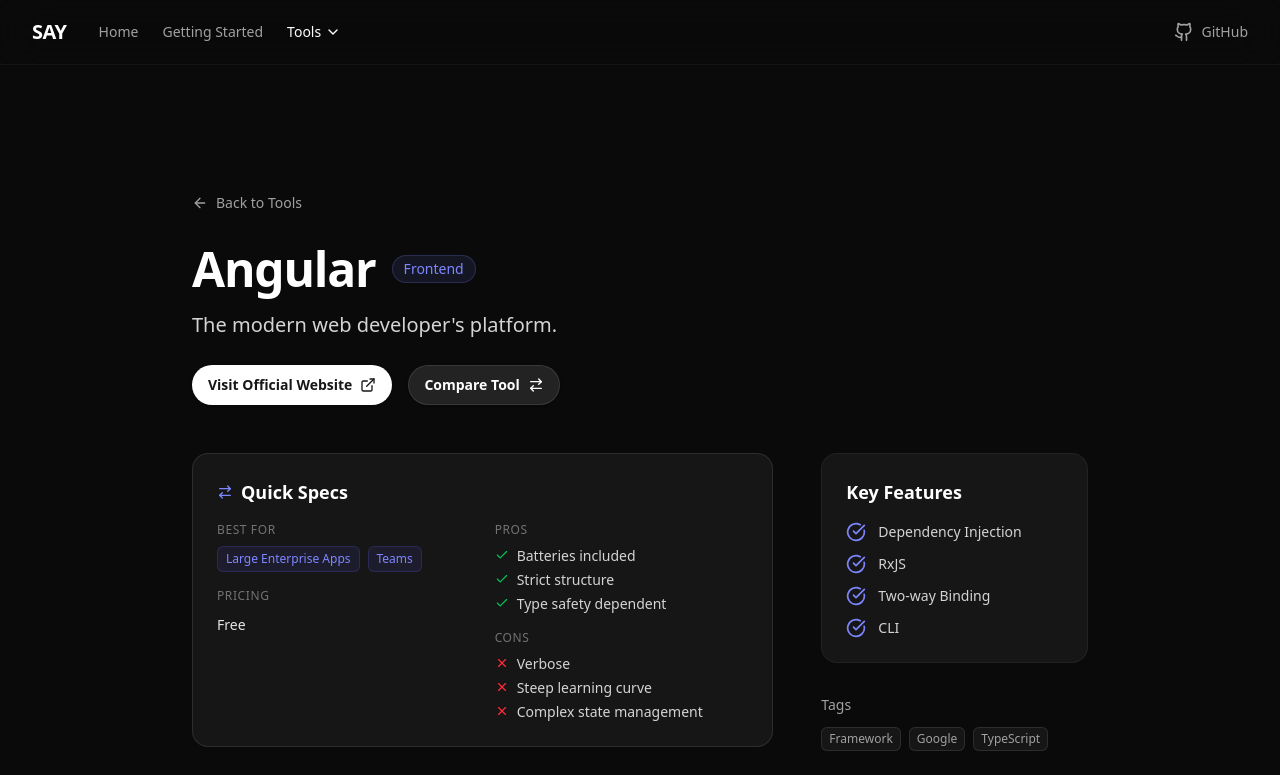
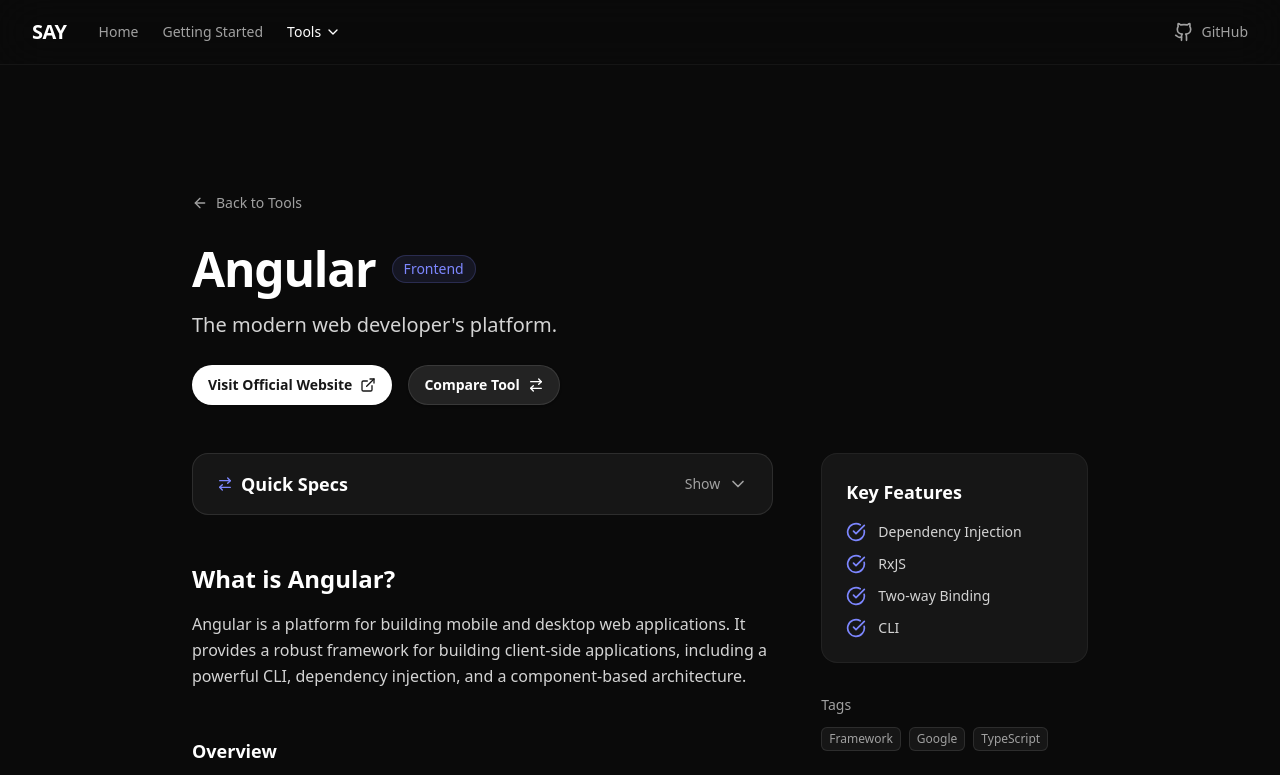
Before and after one commit to Tornado515/SAY, a React (Vite) app: page /tool/angular in a window 1280 px wide. Shown: the top 775 px of the page. Built offline with nearby package versions, Linux system fonts and the light colour scheme.

Commit message:
updated Quick Specs

```diff
--- a/src/App.tsx
+++ b/src/App.tsx
@@ -6,10 +6,12 @@
 import { ToolsPage } from './pages/ToolsPage';
 import { ComparisonPage } from './pages/ComparisonPage';
 import { GettingStartedPage } from './pages/GettingStartedPage';
+import { ScrollToTop } from './components/ScrollToTop';
 
 function App() {
   return (
     <BrowserRouter>
+      <ScrollToTop />
       <Routes>
         <Route path="/" element={<LandingPage />} />
         <Route path="/tools" element={<ToolsPage />} />
--- a/src/components/Layout.tsx
+++ b/src/components/Layout.tsx
@@ -162,7 +162,7 @@
                                 <Link
                                     to="/tools"
                                     onClick={closeMenu}
-                                    className="text-white font-medium flex-grow"
+                                    className={`font-medium flex-grow ${location.pathname.startsWith('/tool') || location.pathname === '/tools' || location.pathname.startsWith('/category') ? 'text-white' : 'text-neutral-400'}`}
                                 >
                                     Tools
                                 </Link>
--- /dev/null
+++ b/src/components/QuickSpecsSection.tsx
@@ -0,0 +1,79 @@
+import { useState } from 'react';
+import { ArrowRightLeft, ChevronDown, Check, X } from 'lucide-react';
+import { motion, AnimatePresence } from 'framer-motion';
+import type { Tool } from '../data/tools';
+
+export function QuickSpecsSection({ tool }: { tool: Tool }) {
+    const [isOpen, setIsOpen] = useState(false);
+
+    if (!tool.comparisonData) return null;
+
+    return (
+        <section className="overflow-hidden rounded-2xl border border-white/10 bg-white/5">
+            <button
+                onClick={() => setIsOpen(!isOpen)}
+                className="w-full flex items-center justify-between px-6 py-4 hover:bg-white/5 transition-colors"
+            >
+                <h3 className="flex items-center gap-2 text-lg font-semibold text-white">
+                    <ArrowRightLeft className="h-4 w-4 text-indigo-400" />
+                    Quick Specs
+                </h3>
+                <div className="flex items-center gap-2 text-sm text-neutral-400">
+                    <span>{isOpen ? 'Hide' : 'Show'}</span>
+                    <ChevronDown className={`h-5 w-5 transition-transform duration-200 ${isOpen ? 'rotate-180' : ''}`} />
+                </div>
+            </button>
+            <AnimatePresence>
+                {isOpen && (
+                    <motion.div
+                        initial={{ height: 0, opacity: 0 }}
+                        animate={{ height: 'auto', opacity: 1 }}
+                        exit={{ height: 0, opacity: 0 }}
+                        transition={{ duration: 0.2 }}
+                    >
+                        <div className="grid gap-6 p-6 border-t border-white/10 sm:grid-cols-2">
+                            <div className="space-y-6">
+                                <div>
+                                    <div className="mb-2 text-xs font-medium uppercase tracking-wider text-neutral-500">Best For</div>
+                                    <div className="flex flex-wrap gap-2">
+                                        {tool.comparisonData.bestFor.map((item, i) => (
+                                            <span key={i} className="rounded-md border border-indigo-500/20 bg-indigo-500/10 px-2 py-1 text-xs text-indigo-400">{item}</span>
+                                        ))}
+                                    </div>
+                                </div>
+                                <div>
+                                    <div className="mb-2 text-xs font-medium uppercase tracking-wider text-neutral-500">Pricing</div>
+                                    <span className="text-sm text-neutral-200">{tool.comparisonData.priceModel}</span>
+                                </div>
+                            </div>
+                            <div className="space-y-6">
+                                <div>
+                                    <div className="mb-2 text-xs font-medium uppercase tracking-wider text-neutral-500">Pros</div>
+                                    <ul className="space-y-2">
+                                        {tool.comparisonData.pros.slice(0, 3).map((pro, i) => (
+                                            <li key={i} className="flex gap-2 text-sm text-neutral-300">
+                                                <Check className="mt-0.5 h-3.5 w-3.5 flex-shrink-0 text-green-500" />
+                                                {pro}
+                                            </li>
+                                        ))}
+                                    </ul>
+                                </div>
+                                <div>
+                                    <div className="mb-2 text-xs font-medium uppercase tracking-wider text-neutral-500">Cons</div>
+                                    <ul className="space-y-2">
+                                        {tool.comparisonData.cons.slice(0, 3).map((con, i) => (
+                                            <li key={i} className="flex gap-2 text-sm text-neutral-300">
+                                                <X className="mt-0.5 h-3.5 w-3.5 flex-shrink-0 text-red-500" />
+                                                {con}
+                                            </li>
+                                        ))}
+                                    </ul>
+                                </div>
+                            </div>
+                        </div>
+                    </motion.div>
+                )}
+            </AnimatePresence>
+        </section>
+    );
+}
--- a/src/components/ToolCard.tsx
+++ b/src/components/ToolCard.tsx
@@ -1,15 +1,18 @@
 import type { Tool } from '../data/tools';
 import { ArrowRight } from 'lucide-react';
-import { Link } from 'react-router-dom';
+import { Link, useLocation } from 'react-router-dom';
 
 interface ToolCardProps {
     tool: Tool;
 }
 
 export function ToolCard({ tool }: ToolCardProps) {
+    const location = useLocation();
+
     return (
         <Link
             to={`/tool/${tool.slug}`}
+            state={{ from: location.pathname, fromName: location.pathname.includes('/category/') ? tool.category : 'All Tools' }}
             className="group relative flex flex-col overflow-hidden rounded-2xl border border-white/5 bg-white/5 p-6 transition-all hover:border-white/10 hover:bg-white/10"
         >
             <div className="flex items-center justify-between mb-4">
--- a/src/data/tools.ts
+++ b/src/data/tools.ts
@@ -709,6 +709,14 @@
                 language: 'jsx'
             },
         ],
+        comparisonData: {
+            learningCurve: 'Medium',
+            pros: ['Huge ecosystem', 'Component-based', 'In-demand skill'],
+            cons: ['Requires learning hooks', 'Too many choices (styles, state)'],
+            bestFor: ['SPAs', 'Large Applications', 'Career growth'],
+            communitySupport: 'Massive',
+            priceModel: 'Free'
+        }
     },
     {
         name: 'Next.js',
--- a/src/pages/CategoriesPage.tsx
+++ b/src/pages/CategoriesPage.tsx
@@ -101,11 +101,11 @@
                 <div className="container mx-auto px-4 sm:px-6 lg:px-8">
                     <div className="mb-12">
                         <Link
-                            to="/"
+                            to="/tools"
                             className="group mb-8 inline-flex items-center gap-2 text-sm font-medium text-neutral-400 transition-colors hover:text-white"
                         >
                             <ArrowLeft className="h-4 w-4 transition-transform group-hover:-translate-x-1" />
-                            Back to Home
+                            Back to Tools
                         </Link>
                         <motion.div
                             initial={{ opacity: 0, y: 20 }}
--- a/src/pages/ToolDetailPage.tsx
+++ b/src/pages/ToolDetailPage.tsx
@@ -1,12 +1,18 @@
-import { useParams, Link } from 'react-router-dom';
+import { useParams, Link, useLocation } from 'react-router-dom';
 import { tools } from '../data/tools';
-import { ExternalLink, ArrowLeft, CheckCircle, ArrowRightLeft, Check, X } from 'lucide-react';
+import { ExternalLink, ArrowLeft, CheckCircle, ArrowRightLeft } from 'lucide-react';
 import { Layout } from '../components/Layout';
 import { motion } from 'framer-motion';
+import { QuickSpecsSection } from '../components/QuickSpecsSection';
 
 export function ToolDetailPage() {
     const { slug } = useParams();
+    const location = useLocation();
     const tool = tools.find((t) => t.slug === slug);
+
+    // Dynamic Back Link State
+    const backLink = location.state?.from || '/tools';
+    const backLabel = location.state?.fromName ? `Back to ${location.state.fromName}` : 'Back to Tools';
 
     if (!tool) {
         return (
@@ -27,11 +33,11 @@
                 <div className="mx-auto max-w-4xl">
                     {/* Back Link */}
                     <Link
-                        to="/tools"
+                        to={backLink}
                         className="group mb-8 inline-flex items-center gap-2 text-sm font-medium text-neutral-400 transition-colors hover:text-white"
                     >
                         <ArrowLeft className="h-4 w-4 transition-transform group-hover:-translate-x-1" />
-                        Back to Tools
+                        {backLabel}
                     </Link>
 
                     {/* Header */}
@@ -78,53 +84,10 @@
 
                             {/* Quick Specs (Comparison Data) */}
                             {tool.comparisonData && (
-                                <section className="bg-white/5 rounded-2xl border border-white/10 p-6">
-                                    <h3 className="text-lg font-semibold text-white mb-4 flex items-center gap-2">
-                                        <ArrowRightLeft className="h-4 w-4 text-indigo-400" />
-                                        Quick Specs
-                                    </h3>
-                                    <div className="grid sm:grid-cols-2 gap-6">
-                                        <div className="space-y-4">
-                                            <div>
-                                                <div className="text-xs font-medium text-neutral-500 uppercase tracking-wider mb-2">Best For</div>
-                                                <div className="flex flex-wrap gap-2">
-                                                    {tool.comparisonData.bestFor.map((item, i) => (
-                                                        <span key={i} className="text-xs bg-indigo-500/10 text-indigo-400 px-2 py-1 rounded-md border border-indigo-500/20">{item}</span>
-                                                    ))}
-                                                </div>
-                                            </div>
-                                            <div>
-                                                <div className="text-xs font-medium text-neutral-500 uppercase tracking-wider mb-2">Pricing</div>
-                                                <span className="text-sm text-neutral-200">{tool.comparisonData.priceModel}</span>
-                                            </div>
-                                        </div>
-                                        <div className="space-y-4">
-                                            <div>
-                                                <div className="text-xs font-medium text-neutral-500 uppercase tracking-wider mb-2">Pros</div>
-                                                <ul className="space-y-1">
-                                                    {tool.comparisonData.pros.slice(0, 3).map((pro, i) => (
-                                                        <li key={i} className="flex gap-2 text-sm text-neutral-300">
-                                                            <Check className="w-3.5 h-3.5 text-green-500 mt-0.5 flex-shrink-0" />
-                                                            {pro}
-                                                        </li>
-                                                    ))}
-                                                </ul>
-                                            </div>
-                                            <div>
-                                                <div className="text-xs font-medium text-neutral-500 uppercase tracking-wider mb-2">Cons</div>
-                                                <ul className="space-y-1">
-                                                    {tool.comparisonData.cons.slice(0, 3).map((con, i) => (
-                                                        <li key={i} className="flex gap-2 text-sm text-neutral-300">
-                                                            <X className="w-3.5 h-3.5 text-red-500 mt-0.5 flex-shrink-0" />
-                                                            {con}
-                                                        </li>
-                                                    ))}
-                                                </ul>
-                                            </div>
-                                        </div>
-                                    </div>
-                                </section>
+                                <QuickSpecsSection tool={tool} />
                             )}
+
+
 
                             {/* Description */}
                             <section>
```
Also changed, not shown: src/components/ScrollToTop.tsx (added, +12 -0 lines).
